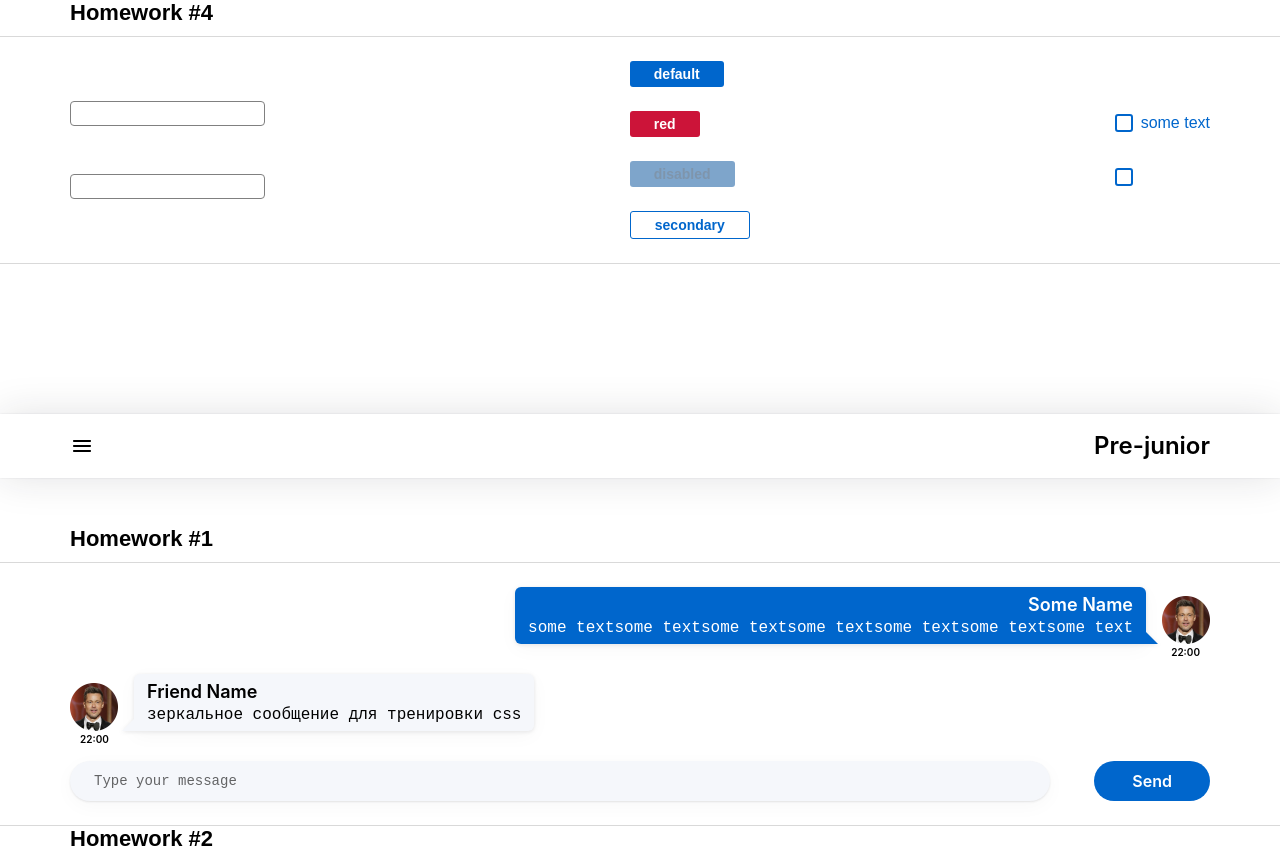
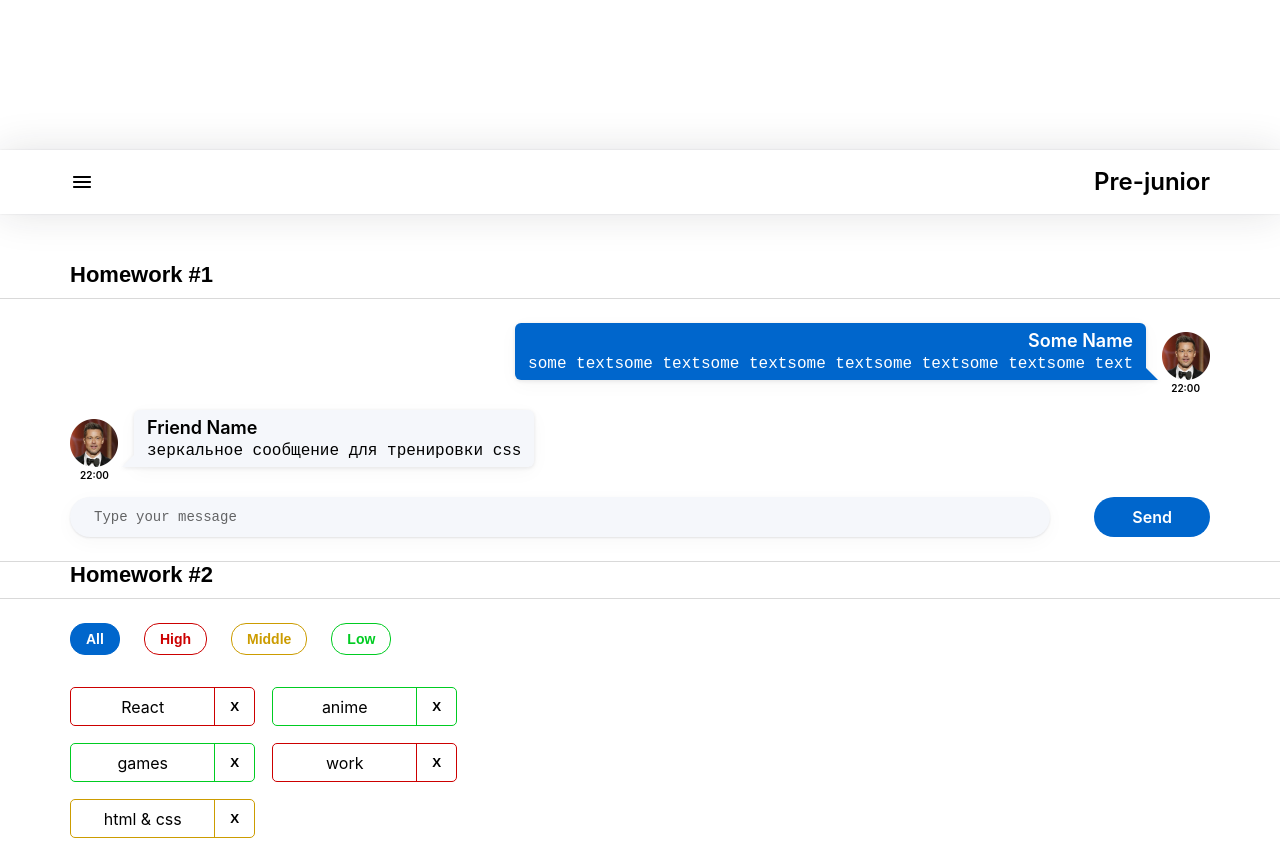
Before and after one commit to dariametelitsa/hws2, a React (Create React App) app: page /#/pre-junior in a window 1280 px wide. Shown: the top 848 px of the page. Built offline with nearby package versions, Linux system fonts and the light colour scheme.

Commit message:
hw6 redundant component was deleted

```diff
--- a/src/s1-main/App.tsx
+++ b/src/s1-main/App.tsx
@@ -1,6 +1,5 @@
 import React from 'react'
 import s from './App.module.css'
-import HW4 from "../s2-homeworks/hw04/HW4";
 import HW5 from "../s2-homeworks/hw05/HW5";
 
 function App() {
@@ -10,7 +9,7 @@ function App() {
             {/*раскомментировать по ходу выполнения*/}
             {/*<HW2/>*/}
             {/*<HW3/>*/}
-            <HW4/>
+            {/*<HW4/>*/}
 
             {/*при выполнении дз 5 и более - закомментировать здесь дз 1-4, так как они есть внутри дз 5*/}
             <HW5/>
```
